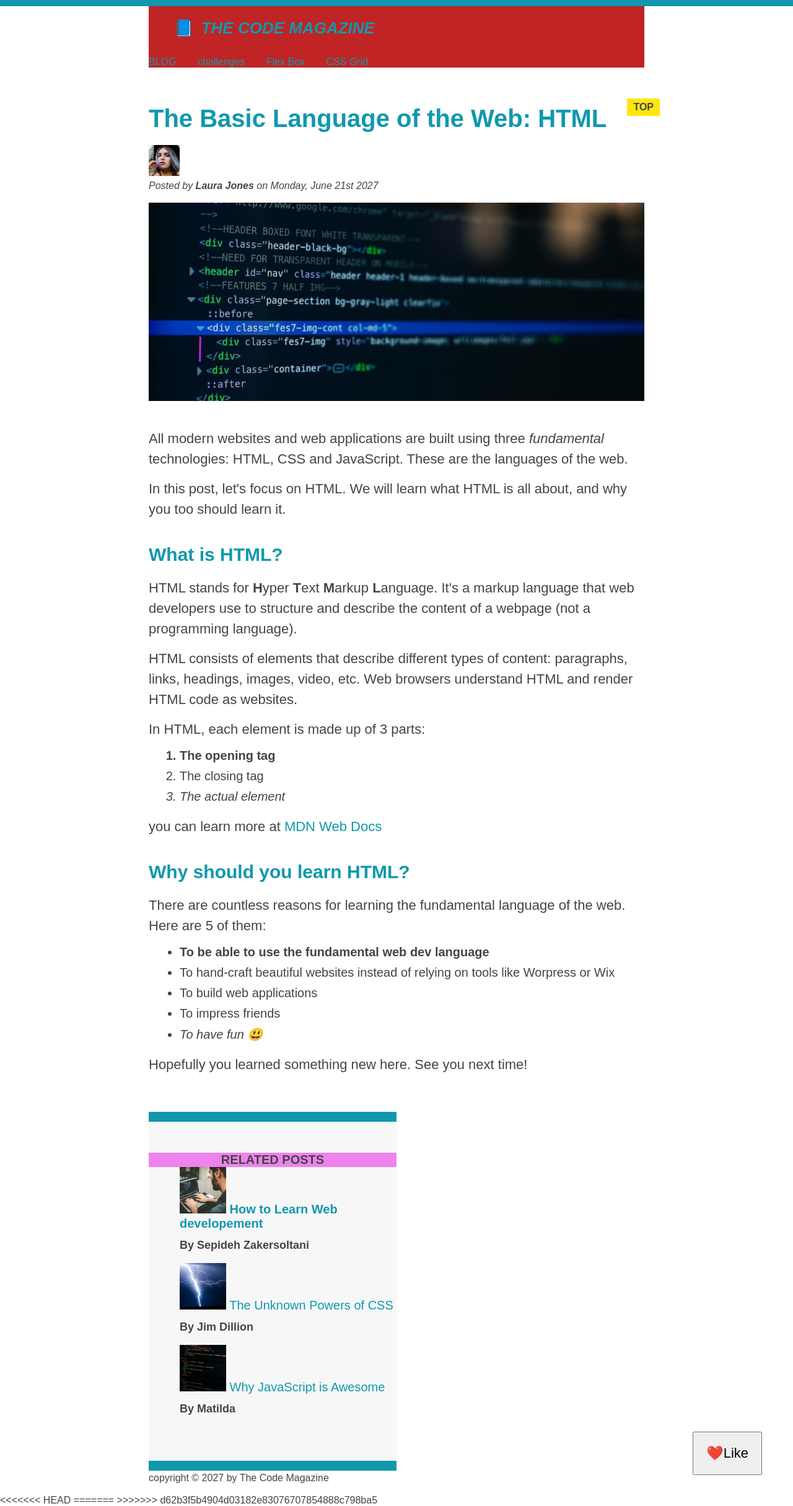
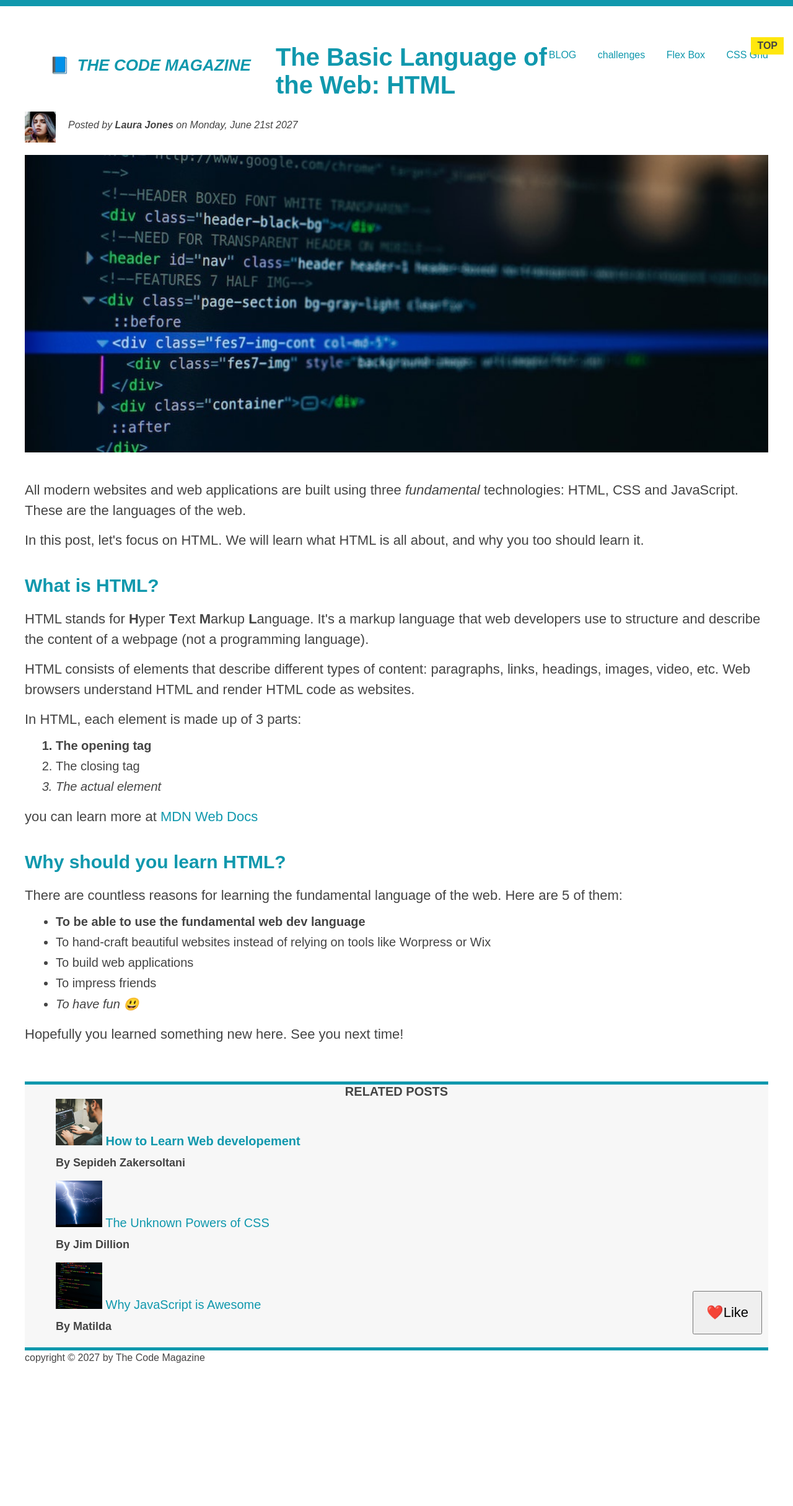
Before and after one commit to sepideh-zakersoltani/HTML-And-CSS, a plain HTML site: page index.html in a window 1280 px wide. Shown: the whole page at 62% size. After the commit the page ends 2218 px from the top, so only its background shows below. Drawn offline with Linux system fonts and the light colour scheme.

Commit message:
using floats

```diff
--- a/index.html
+++ b/index.html
@@ -127,11 +127,7 @@
         </p>
       </footer>
     </div>
-<<<<<<< HEAD
     <button class="button1">❤️Like</button>
-=======
-    <button>❤️Like</button>
->>>>>>> d62b3f5b4904d03182e83076707854888c798ba5
   </body>
 </html>
 <!-- for debugging html codes, we can simply use a website called html validator or diff checker. -->
--- a/style.css
+++ b/style.css
@@ -25,7 +25,7 @@ li {
   color: #444;
 }*/
 .container {
-  width: 800px;
+  width: 1200px;
   /* margin-left: auto;
   margin-right: auto; */
   margin: 0 auto;
@@ -58,7 +58,7 @@ h4 {
   text-align: center;
   text-transform: uppercase;
   font-size: 20px;
-  background-color: violet;
+  /* background-color: violet; */
 }
 p {
   line-height: 1.5;
@@ -109,7 +109,7 @@ h3 {
   color: #1098ad;
 }
 .main-header {
-  background-color: #c12424;
+  /* background-color: #727272; */
   /*padding-top:20px;
   padding-bottom: 20px;
   padding: right 40px;
@@ -120,10 +120,9 @@ h3 {
 }
 aside {
   background-color: #f7f7f7;
-  border-top: 16px solid #1098ad;
-  border-bottom: 16px solid #1098ad;
-  padding: 50px 0;
-  width: 400px;
+  border-top: 5px solid #1098ad;
+  border-bottom: 5px solid #1098ad;
+  padding: 50px 40;
 }
 /*
 body {
@@ -231,7 +230,7 @@ h1::first-letter {
   font-style: normal;
   margin-right: 5px;
 }
-p::first-line {
+p ::first-line {
   /* color: red; */
 }
 h3 + p::first-line {
@@ -256,3 +255,23 @@ h2 {
 h3 + p::first-letter {
   /* color: navy; */
 }
+
+/*Float Layout*/
+.author-img {
+  float: left;
+  margin-bottom: 20px;
+}
+
+.author {
+  float: left;
+  margin-top: 10px;
+  margin-left: 20px;
+}
+
+h1 {
+  float: left;
+}
+
+nav {
+  float: right;
+}
```
